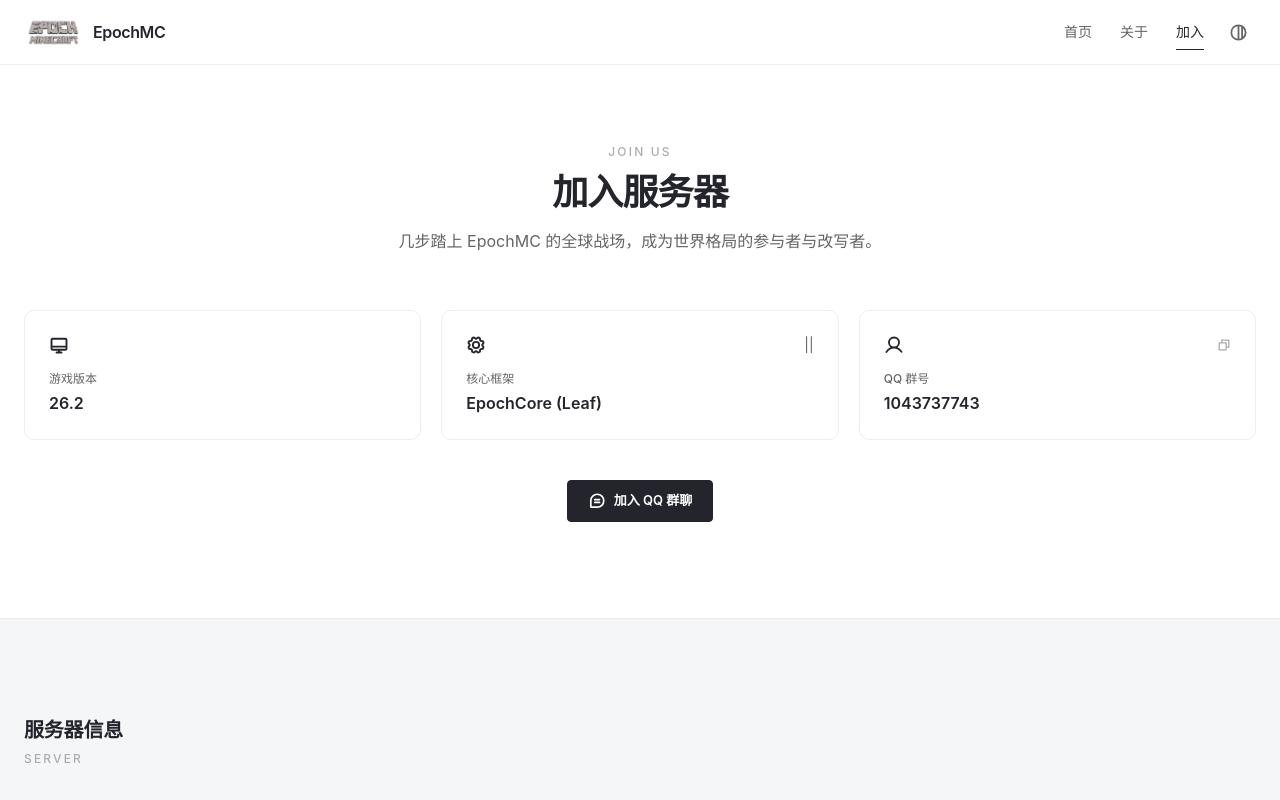
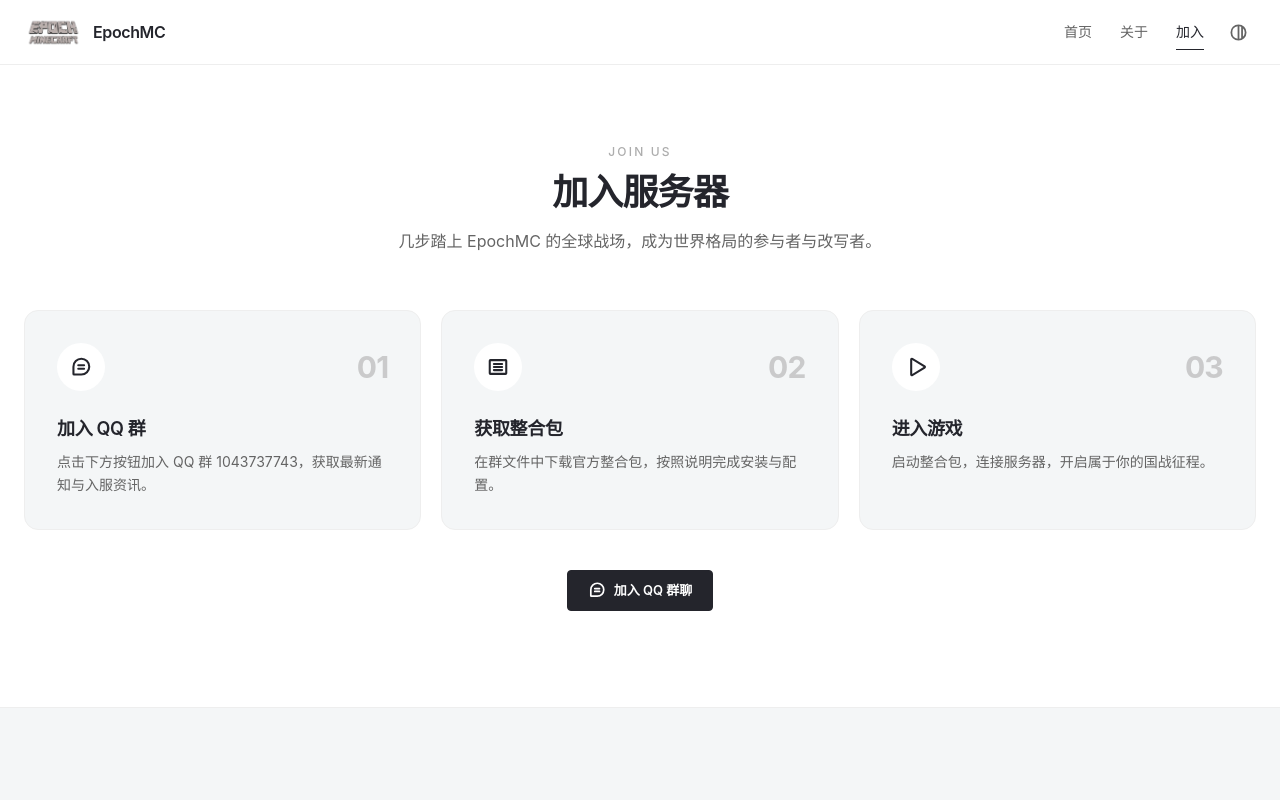
Before and after one commit to EpochMCDev/EpochMC_WebSite, a React (Vite) app: page /join in a window 1280 px wide. Shown: the top 800 px of the page. Built offline with nearby package versions, Linux system fonts and the light colour scheme; a web font is replaced by a local one.

Commit message:
fix: 修复加入页重复显示服务器信息，恢复三步流程

```diff
--- a/src/pages/Join.tsx
+++ b/src/pages/Join.tsx
@@ -9,6 +9,7 @@
   Cpu,
   DeviceMobileCamera,
   Copy,
+  ArrowSquareOut,
 } from '@phosphor-icons/react'
 import ScrollReveal from '../components/ScrollReveal'
 import SectionHead from '../components/SectionHead'
@@ -108,28 +109,20 @@
         <div className="mx-auto max-w-7xl px-4 sm:px-6">
           <ScrollReveal>
             <div className="grid sm:grid-cols-3 gap-5">
-              {SERVER_INFO.map(({ icon: Icon, label, value, copyable, link }) => (
-                  <div
-                      key={label}
-                      className={`rounded-[10px] bg-bg border border-border p-6 ${
-                          copyable || link
-                              ? 'cursor-pointer transition-shadow hover:shadow-[0_0_20px_0_rgba(0,0,0,0.07)] active:scale-[0.98]'
-                              : 'transition-shadow hover:shadow-[0_0_20px_0_rgba(0,0,0,0.07)]'
-                      }`}
-                      onClick={() => {
-                        if (copyable) copyToClipboard(value, label)
-                        if (link) window.open(link, '_blank')  // 👈 就改这一行
-                      }}
-                      title={copyable ? `点击复制${label}` : link ? '点击访问' : undefined}
-                  >
-                    <div className="flex items-center justify-between">
-                      <Icon size={20} weight="bold" className="text-fg" />
-                      {copyable && <Copy size={14} weight="bold" className="text-faint" />}
-                      {link && <span className="text-muted text-sm">||</span>}
-                    </div>
-                    <div className="mt-4 text-xs text-muted font-medium">{label}</div>
-                    <div className="mt-1 text-base font-semibold text-fg">{value}</div>
+              {STEPS.map(({ step, icon: Icon, title, desc }) => (
+                <div
+                  key={step}
+                  className="rounded-[14px] bg-surface border border-border p-7 sm:p-8 transition-shadow hover:shadow-[0_0_20px_0_rgba(0,0,0,0.07)]"
+                >
+                  <div className="flex items-center justify-between">
+                    <span className="flex items-center justify-center w-12 h-12 rounded-full bg-bg text-fg">
+                      <Icon size={22} weight="bold" />
+                    </span>
+                    <span className="text-3xl font-bold text-faint/60 tracking-tight">{step}</span>
                   </div>
+                  <h2 className="mt-6 text-lg font-semibold text-fg">{title}</h2>
+                  <p className="mt-2 text-sm text-muted leading-relaxed">{desc}</p>
+                </div>
               ))}
             </div>
           </ScrollReveal>
@@ -158,20 +151,24 @@
           </ScrollReveal>
           <ScrollReveal delay={80}>
             <div className="mt-8 grid sm:grid-cols-3 gap-5">
-              {SERVER_INFO.map(({ icon: Icon, label, value, copyable }) => (
+              {SERVER_INFO.map(({ icon: Icon, label, value, copyable, link }) => (
                 <div
                   key={label}
                   className={`rounded-[10px] bg-bg border border-border p-6 ${
-                    copyable
+                    copyable || link
                       ? 'cursor-pointer transition-shadow hover:shadow-[0_0_20px_0_rgba(0,0,0,0.07)] active:scale-[0.98]'
                       : 'transition-shadow hover:shadow-[0_0_20px_0_rgba(0,0,0,0.07)]'
                   }`}
-                  onClick={() => copyable && copyToClipboard(value, label)}
-                  title={copyable ? `点击复制${label}` : undefined}
+                  onClick={() => {
+                    if (copyable) copyToClipboard(value, label)
+                    if (link) window.open(link, '_blank')
+                  }}
+                  title={copyable ? `点击复制${label}` : link ? '点击访问' : undefined}
                 >
                   <div className="flex items-center justify-between">
                     <Icon size={20} weight="bold" className="text-fg" />
                     {copyable && <Copy size={14} weight="bold" className="text-faint" />}
+                    {link && <ArrowSquareOut size={14} weight="bold" className="text-faint" />}
                   </div>
                   <div className="mt-4 text-xs text-muted font-medium">{label}</div>
                   <div className="mt-1 text-base font-semibold text-fg">{value}</div>
```
